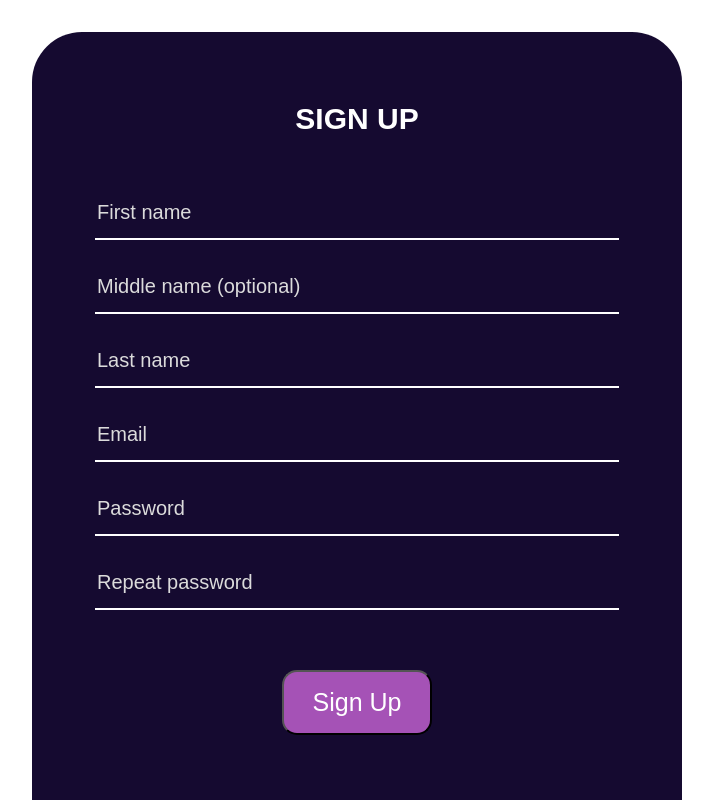
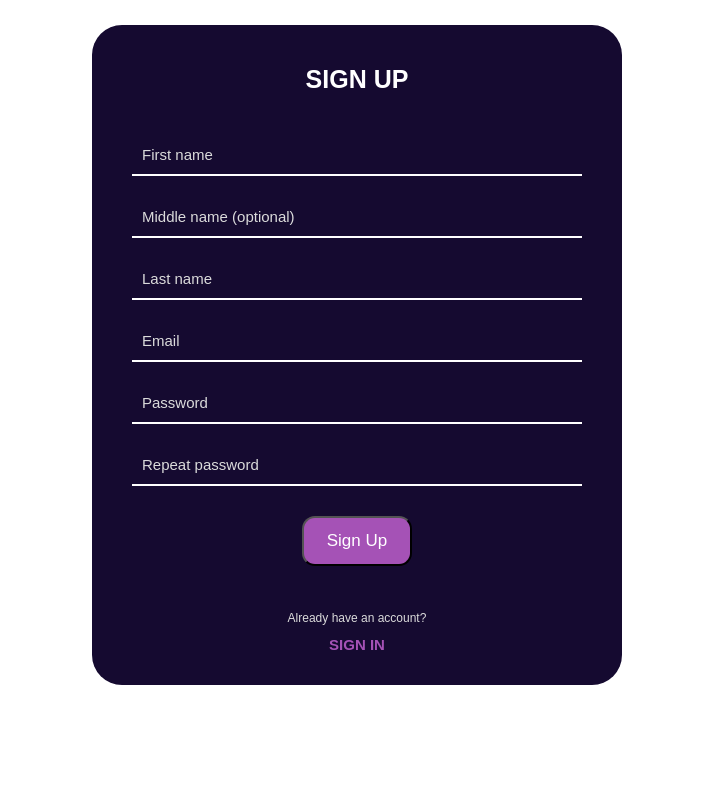
Before and after one commit to jnidv/visual-paths, a React (Vite) app: page /sign-up in a window 1280 px wide. Shown: the top 800 px of the page, without its empty margins (283-996 px from the left). Built offline with nearby package versions, Linux system fonts and the light colour scheme.

Commit message:
feat: fixed alignment of sign up page

```diff
--- a/src/css/SignUp.css
+++ b/src/css/SignUp.css
@@ -1,39 +1,40 @@
 .sign-up-box {
     background-color: #150A30;
-    width: 650px;
-    height: 950px;
+    width: 450px;
+    height: 580px;
     margin: auto;
-    margin-top: 2.5%;
-    border-radius: 50px;
+    margin-top: 25px;
+    border-radius: 30px;
     display: flex;
     align-items: center;
     flex-direction: column;
-    padding: 0;
+    padding: 40px;
 }
 
 .sign-up-label {
-    font-size: 30px;
+    font-size: 25px;
     font-weight: bold;
     color: white;
-    margin-top: 70px;
-    margin-bottom: 30px;
+    margin-bottom: 20px;
 }
 
 .sign-up-input-fields-container {
-    width: 100%;
+    width: 450px;
     display: flex;
     align-items: center;
     justify-content: center;
     flex-direction: column;
+    margin: 0 0 20px 0;
 }
 
 .sign-up-input-fields-container input {
-    width: 80%;
-    height: 50px;
+    width: 430px;
+    height: 20px;
     margin-top: 20px;
-    font-size: 20px;
+    font-size: 15px;
     color: white;
     background-color: #150A30;
+    padding: 10px;
     border: solid 0px;
     border-bottom: solid 2px white;
 }
@@ -49,16 +50,16 @@ input:focus {
 .sign-up-button {
     background-color: #A552B6;
     color: white;
-    width: 150px;
-    height: 65px;
-    border-radius: 15px;
-    font-size: 25px;
-    margin-top: 60px;
+    width: 110px;
+    border-radius: 13px;
+    padding: 13px;
+    font-size: 17px;
+    margin: 10px 0 30px 0;
 }
 
-.question {
-    margin-top: 100px;
-    font-size: 15px;
+.sign-in-question {
+    margin: 15px 0 5px 0;
+    font-size: 12px;
     color: #DBDBDB;
 }
 
@@ -67,6 +68,6 @@ input:focus {
     background: none;
     border: none;
     font-weight: bold;
-    font-size: 20px;
-    margin-top: 10px;
+    font-size: 15px;
+    margin-top: 5px;
 }
--- a/src/screens/SignUp.jsx
+++ b/src/screens/SignUp.jsx
@@ -37,10 +37,10 @@ function SignUp() {
                         type="password"
                         placeholder="Repeat password"
                     ></input>
-                    <button className="sign-up-button">Sign Up</button>
-                    <p className="question">Already have an account?</p>
-                    <button className="sign-in">SIGN IN</button>
                 </div>
+                <button className="sign-up-button">Sign Up</button>
+                <p className="sign-in-question">Already have an account?</p>
+                <button className="sign-in">SIGN IN</button>
             </div>
         </>
     );
```
